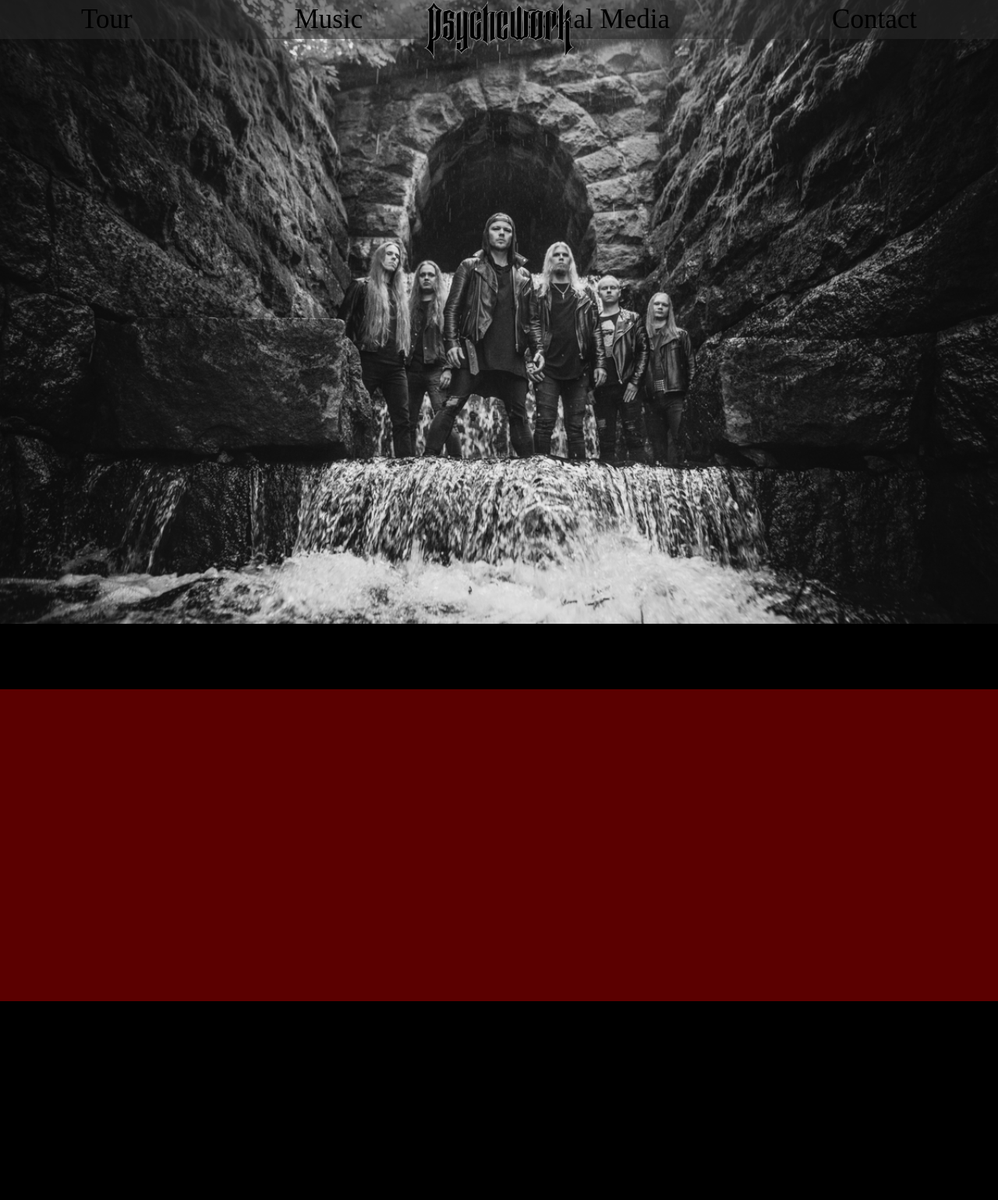
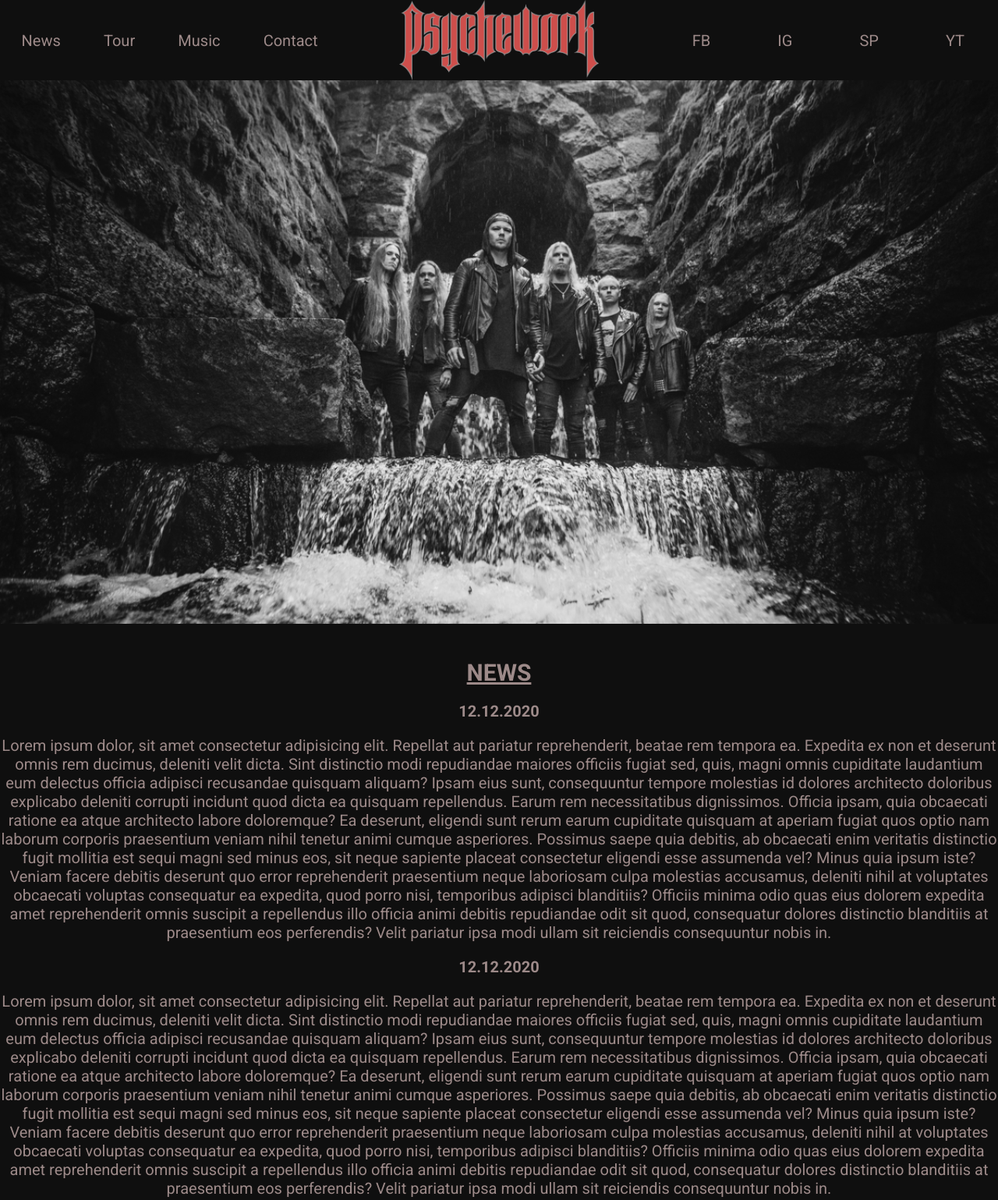
Before and after one commit to juhatakanen/testausta, a plain HTML site: page index.html in a window 1280 px wide. Shown: the whole page at 78% size. Before the commit the page ends 1284 px from the top, so only its background shows below. Drawn offline with Linux system fonts and the light colour scheme; a script that the page names is missing.

Commit message:
Liuku pois ja navi + varit tilalle

```diff
--- a/index.html
+++ b/index.html
@@ -6,6 +6,9 @@
     <meta name="viewport" content="width=device-width, initial-scale=1.0">
     <!-- <meta name="viewport" content="width=device-width, initial-scale=1, viewport-fit=cover"> -->
     <!-- Meant to prevent whitespace appearing on iOS Chrome when rotating -->
+    <link rel="preconnect" href="https://fonts.gstatic.com">
+    <link href="https://fonts.googleapis.com/css2?family=Roboto:wght@400;700&display=swap" rel="stylesheet">
+
     <link rel="stylesheet" href="styles.css">
     <title>Document</title>
 </head>
@@ -13,20 +16,60 @@
 <body>
     <div class="container">
         <div class="navbar">
-            <span class="navbarItem">Tour</span>
-            <span class="navbarItem">Music</span>
-            <span class="navbarItem">Social Media</span>
-            <span class="navbarItem">Contact</span>
-
+            <div class="navbar-div navbar-left">
+                <a href="#" class="navbar-link">News</a>
+                <a href="#" class="navbar-link">Tour</a>
+                <a href="#" class="navbar-link">Music</a>
+                <a href="#" class="navbar-link">Contact</a>
+            </div>
+            <div class="navbar-div navbar-center">
+                <img class="logoNavbar" src="imgs/red logo grey stroke.png" alt="">
+            </div>
+            <div class="navbar-div navbar-right">
+                <a href="#" class="navbar-link">FB</a>
+                <a href="#" class="navbar-link">IG</a>
+                <a href="#" class="navbar-link">SP</a>
+                <a href="#" class="navbar-link">YT</a>
+            </div>
+        </div>
+        <div class="background"></div>
+        <div class="osio1"></div>
+        <div class="osio2">
+            <h1>NEWS</h1>
+            <h2>12.12.2020</h2>
+            <p>Lorem ipsum dolor, sit amet consectetur adipisicing elit. Repellat aut pariatur reprehenderit, beatae rem
+                tempora ea. Expedita ex non et deserunt omnis rem ducimus, deleniti velit dicta. Sint distinctio modi
+                repudiandae maiores officiis fugiat sed, quis, magni omnis cupiditate laudantium eum delectus officia
+                adipisci recusandae quisquam aliquam? Ipsam eius sunt, consequuntur tempore molestias id dolores
+                architecto doloribus explicabo deleniti corrupti incidunt quod dicta ea quisquam repellendus. Earum rem
+                necessitatibus dignissimos. Officia ipsam, quia obcaecati ratione ea atque architecto labore doloremque?
+                Ea deserunt, eligendi sunt rerum earum cupiditate quisquam at aperiam fugiat quos optio nam laborum
+                corporis praesentium veniam nihil tenetur animi cumque asperiores. Possimus saepe quia debitis, ab
+                obcaecati enim veritatis distinctio fugit mollitia est sequi magni sed minus eos, sit neque sapiente
+                placeat consectetur eligendi esse assumenda vel? Minus quia ipsum iste? Veniam facere debitis deserunt
+                quo error reprehenderit praesentium neque laboriosam culpa molestias accusamus, deleniti nihil at
+                voluptates obcaecati voluptas consequatur ea expedita, quod porro nisi, temporibus adipisci blanditiis?
+                Officiis minima odio quas eius dolorem expedita amet reprehenderit omnis suscipit a repellendus illo
+                officia animi debitis repudiandae odit sit quod, consequatur dolores distinctio blanditiis at
+                praesentium eos perferendis? Velit pariatur ipsa modi ullam sit reiciendis consequuntur nobis in.</p>
+            <h2>12.12.2020</h2>
+            <p>Lorem ipsum dolor, sit amet consectetur adipisicing elit. Repellat aut pariatur reprehenderit, beatae rem
+                tempora ea. Expedita ex non et deserunt omnis rem ducimus, deleniti velit dicta. Sint distinctio modi
+                repudiandae maiores officiis fugiat sed, quis, magni omnis cupiditate laudantium eum delectus officia
+                adipisci recusandae quisquam aliquam? Ipsam eius sunt, consequuntur tempore molestias id dolores
+                architecto doloribus explicabo deleniti corrupti incidunt quod dicta ea quisquam repellendus. Earum rem
+                necessitatibus dignissimos. Officia ipsam, quia obcaecati ratione ea atque architecto labore doloremque?
+                Ea deserunt, eligendi sunt rerum earum cupiditate quisquam at aperiam fugiat quos optio nam laborum
+                corporis praesentium veniam nihil tenetur animi cumque asperiores. Possimus saepe quia debitis, ab
+                obcaecati enim veritatis distinctio fugit mollitia est sequi magni sed minus eos, sit neque sapiente
+                placeat consectetur eligendi esse assumenda vel? Minus quia ipsum iste? Veniam facere debitis deserunt
+                quo error reprehenderit praesentium neque laboriosam culpa molestias accusamus, deleniti nihil at
+                voluptates obcaecati voluptas consequatur ea expedita, quod porro nisi, temporibus adipisci blanditiis?
+                Officiis minima odio quas eius dolorem expedita amet reprehenderit omnis suscipit a repellendus illo
+                officia animi debitis repudiandae odit sit quod, consequatur dolores distinctio blanditiis at
+                praesentium eos perferendis? Velit pariatur ipsa modi ullam sit reiciendis consequuntur nobis in.</p>
 
         </div>
-        <div class="background"></div>
-
-        <div class="logoDiv">
-            <img class="logoPng" src="imgs/black logo grey stroke.png" alt="">
-        </div>
-        <div class="osio1"></div>
-        <div class="osio2"></div>
         <!-- <div class="osio">
         <div class="sisaosio"></div>
     </div>
--- a/script.js
+++ /dev/null
@@ -1,12 +0,0 @@
-const logo = document.querySelector('.logoPng');
-const logoDiv = document.querySelector('.logoDiv')
-const navbar = document.querySelector('.navbar')
-
-window.addEventListener('scroll', () => {
-logoDiv.classList.add('active')
-navbar.classList.add('visible')
-})
-
-logo.addEventListener('click', () => {
-    logoDiv.classList.toggle('active')
-    })
--- a/styles.css
+++ b/styles.css
@@ -1,5 +1,7 @@
 * {
-  font-size: 30px;
+  font-family: "Roboto", sans-serif;
+  font-size: 20px;
+  color: rgb(157 138 137);
 }
 
 body {
@@ -7,11 +9,16 @@ body {
   margin: 0;
   padding: 0;
   overflow-x: hidden;
-  background-color: black;
+  background-color: rgb(15, 15, 15);
   display: flex;
   flex-direction: column;
   align-items: center;
   justify-content: center;
+}
+
+h1 {
+  font-size: 150%;
+  text-decoration: underline;
 }
 .container {
   width: 100%;
@@ -24,22 +31,41 @@ body {
 
 .navbar {
   width: 100%;
+  max-width: 1500px;
   height: 50px;
   position: fixed;
+  display: grid;
+  grid-template-columns: 40% 20% 40%;
+}
+
+.navbar-div {
+  height: 100%;
   display: flex;
   justify-content: space-around;
   align-items: center;
-  background-color: rgba(41, 41, 41, 0.562);
-  opacity: 0;
-  transition: all 1s;
-}
-.navbar.visible {
-  opacity: 1;
+  background-color: rgb(15, 15, 15);
 }
 
-.navbarItem {
-  font-size: 35px;
+.navbar-left {
+  padding-right: 15%;
 }
+.navbar-center {
+  justify-content: center;
+}
+.navbar-right {
+  padding-left: 15%;
+}
+.navbar-link {
+  font-size: 20px;
+  text-decoration: none;
+  display: inline-block;
+}
+
+.logoNavbar {
+  height: 100%;
+  width: 100%;
+}
+
 .background {
   height: 100vh;
   width: 100vw;
@@ -55,29 +81,6 @@ body {
     safe-area-inset
   ); // Meant to prevent whitespace appearing on iOS Chrome when rotating */
 }
-
-.logoDiv {
-  display: block;
-  height: auto;
-  width: 40%;
-  /* background-color: rgba(255, 0, 0, 0.479); */
-  position: sticky;
-  top: 73%;
-  /* left: 0; */
-  transition: all 1s;
-}
-
-.logoDiv.active {
-  top: 0;
-  left: 100px;
-  width: 10%;
-}
-
-.logoPng {
-  width: 100%;
-  /* left: 25%; */
-}
-
 .osio1 {
   height: 100vh;
   width: 100%;
@@ -86,32 +89,20 @@ body {
   align-items: center; */
 }
 .osio2 {
-  height: 400px;
+  height: 800px;
   width: 100%;
   max-width: 1500px;
-  background: rgba(255, 0, 0, 0.356);
+  background: rgba(15, 15, 15, 0.801);
+  text-align: center;
+  padding-top: 25px;
+
   /* display: flex;
   justify-content: center;
   align-items: center; */
 }
 
-@media (max-width: 1300px) {
-  .logoDiv.active {
-    width: 15%;
-  }
-@media (max-width: 1000px) {
-  .logoDiv {
-    width: 60%;
-  }
-  .logoDiv.active {
-    width: 18%;
+@media (max-width: 850px) {
+  .navbar-div {
+    display: none;
   }
 }
-@media (max-width: 600px) {
-  .logoDiv {
-    width: 80%;
-  }
-  .logoDiv.active {
-    width: 30%;
-  }
-}
```
